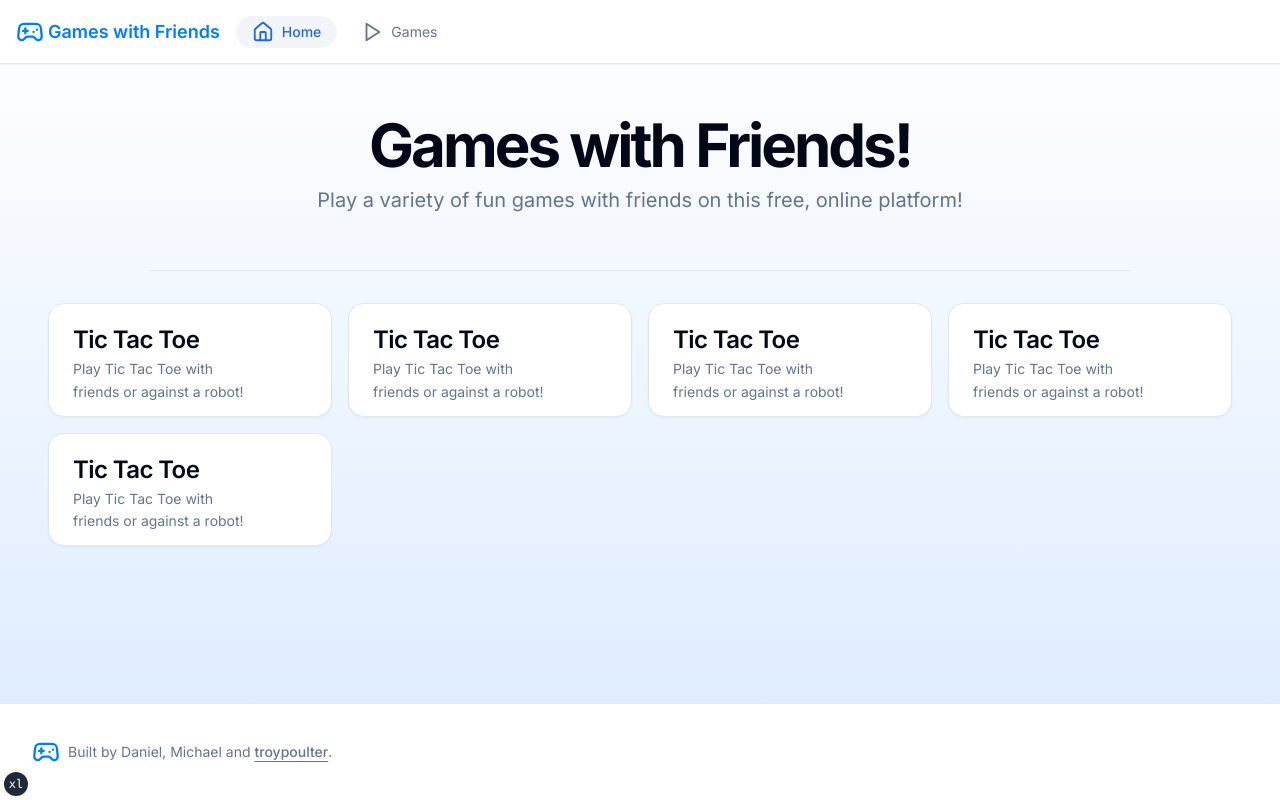
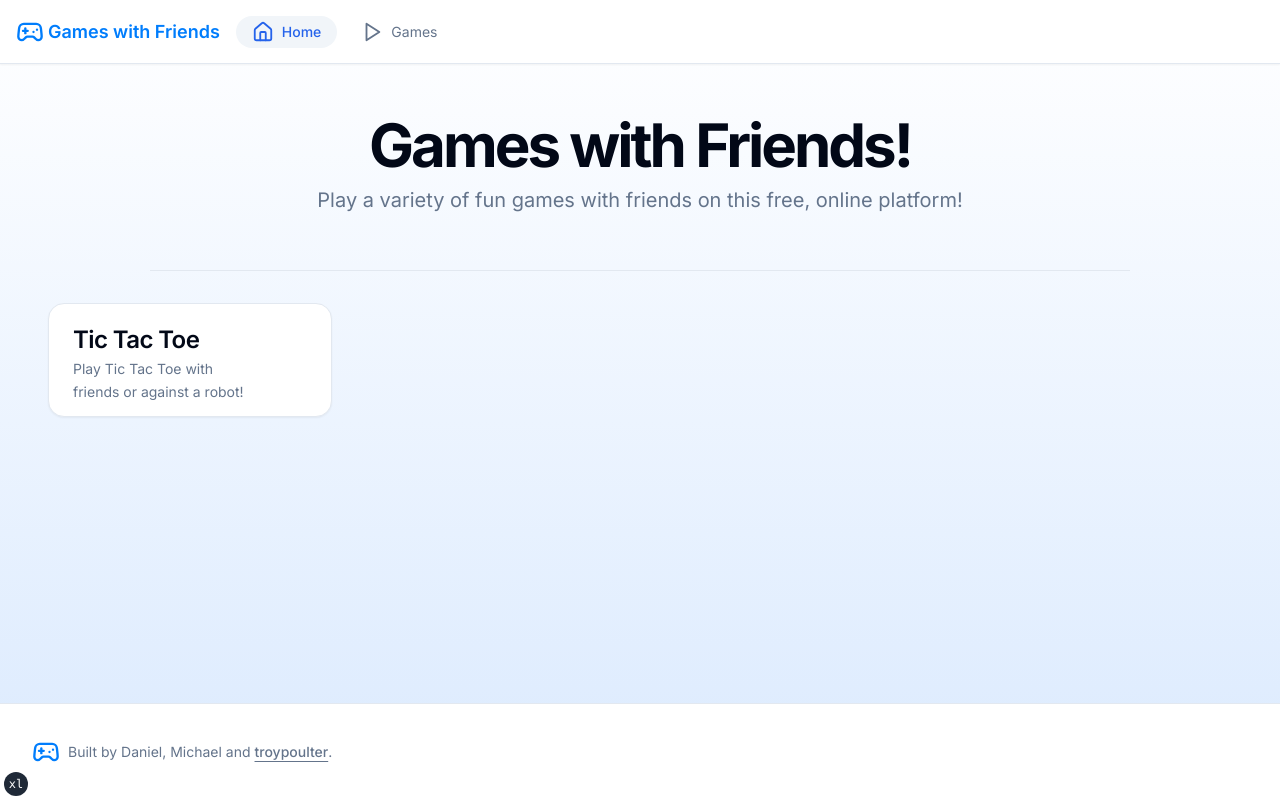
Before and after one commit to troypoulter/games, a Next.js app: page / in a window 1280 px wide. Built offline with nearby package versions, Linux system fonts and the light colour scheme.

Commit message:
allows restarting a tic tac toe game

```diff
--- a/src/app/games/_components/games-list.tsx
+++ b/src/app/games/_components/games-list.tsx
@@ -8,26 +8,6 @@ import {
 } from "@/components/ui/card";
 
 const games = [
-	{
-		label: "Tic Tac Toe",
-		description: "Play Tic Tac Toe with friends or against a robot!",
-		href: "/games/tic-tac-toe",
-	},
-	{
-		label: "Tic Tac Toe",
-		description: "Play Tic Tac Toe with friends or against a robot!",
-		href: "/games/tic-tac-toe",
-	},
-	{
-		label: "Tic Tac Toe",
-		description: "Play Tic Tac Toe with friends or against a robot!",
-		href: "/games/tic-tac-toe",
-	},
-	{
-		label: "Tic Tac Toe",
-		description: "Play Tic Tac Toe with friends or against a robot!",
-		href: "/games/tic-tac-toe",
-	},
 	{
 		label: "Tic Tac Toe",
 		description: "Play Tic Tac Toe with friends or against a robot!",
--- a/src/app/games/tic-tac-toe/[game_id]/_components/TicTacToeUI.tsx
+++ b/src/app/games/tic-tac-toe/[game_id]/_components/TicTacToeUI.tsx
@@ -1,9 +1,11 @@
 "use client";
 
+import { Play } from "lucide-react";
 import usePartySocket from "partysocket/react";
 import { useState } from "react";
 import { z } from "zod";
 
+import { Button } from "@/components/ui/button";
 import { PARTYKIT_HOST } from "@/lib/env";
 import {
 	createStandardWebhookMessage,
@@ -80,6 +82,16 @@ export default function TicTacToeUI({
 		}
 	};
 
+	const handleNewGame = () => {
+		socket.send(
+			createStandardWebhookMessage(
+				"tictactoe.game.newGame",
+				undefined,
+				undefined,
+			),
+		);
+	};
+
 	if (isGameFull) {
 		return <div>Game is full</div>;
 	}
@@ -110,6 +122,15 @@ export default function TicTacToeUI({
 				<div className="mt-4 text-center">Winner: {gameState.winner.mark}</div>
 			)}
 			{gameState.isDraw && <div className="mt-4 text-center">Draw</div>}
+			{gameState.isDraw ||
+				(gameState.winner && (
+					<Button
+						className="mt-4 bg-green-500 hover:bg-green-500/90"
+						onClick={handleNewGame}
+					>
+						<Play size={22} className="mr-2" /> New Game
+					</Button>
+				))}
 		</div>
 	);
 }
--- a/src/app/games/tic-tac-toe/[game_id]/page.tsx
+++ b/src/app/games/tic-tac-toe/[game_id]/page.tsx
@@ -5,8 +5,8 @@ export default function GamePage({ params }: { params: { game_id: string } }) {
 
 	return (
 		<div className="flex flex-row items-center justify-center gap-x-4">
-			<TicTacToeUI gameId={gameId} connectionId="123" />
-			<TicTacToeUI gameId={gameId} connectionId="321" />
+			<TicTacToeUI gameId={gameId} connectionId="123" key="123" />
+			<TicTacToeUI gameId={gameId} connectionId="321" key="321" />
 		</div>
 	);
 }
--- a/src/app/games/tic-tac-toe/_party/tictactoe.ts
+++ b/src/app/games/tic-tac-toe/_party/tictactoe.ts
@@ -129,6 +129,9 @@ export default class TicTacToeServer implements Party.Server {
 			case "tictactoe.move.made":
 				await this.handleMove(parseResult.data, sender);
 				break;
+			case "tictactoe.game.newGame":
+				await this.newGame();
+				break;
 			default:
 				console.log(
 					"Received an unsupported type of message:",
@@ -247,6 +250,31 @@ export default class TicTacToeServer implements Party.Server {
 			line.every((cell) => cell === playerMark),
 		);
 	}
+
+	private async newGame() {
+		const gameState = await this.room.storage.get<GameState>(GAMESTATE_KEY);
+		if (!gameState) return; // Exit if game state is not found
+
+		// Only allow creating a new game if the game has finished (either a draw or there is a winner).
+		if (!gameState.isDraw && !gameState.winner) return;
+
+		const initialBoard: BoardType = Array.from({ length: 3 }, () =>
+			Array.from({ length: 3 }, () => null),
+		);
+
+		gameState.isDraw = null;
+		gameState.winner = null;
+		gameState.board = initialBoard;
+
+		await this.room.storage.put(GAMESTATE_KEY, gameState);
+		this.room.broadcast(
+			createStandardWebhookMessage(
+				"tictactoe.game.update",
+				gameState,
+				GameStateSchema,
+			),
+		);
+	}
 }
 
 TicTacToeServer satisfies Party.Worker;
--- a/src/app/games/tic-tac-toe/_types/webhook-event-types.ts
+++ b/src/app/games/tic-tac-toe/_types/webhook-event-types.ts
@@ -1,8 +1,7 @@
 import { z } from "zod";
 
 export const TicTacToeWebhookEvents = z.enum([
-	"tictactoe.game.start",
-	"tictactoe.game.restart",
+	"tictactoe.game.newGame",
 	"tictactoe.game.full",
 	"tictactoe.game.update",
 	"tictactoe.move.made",
```
